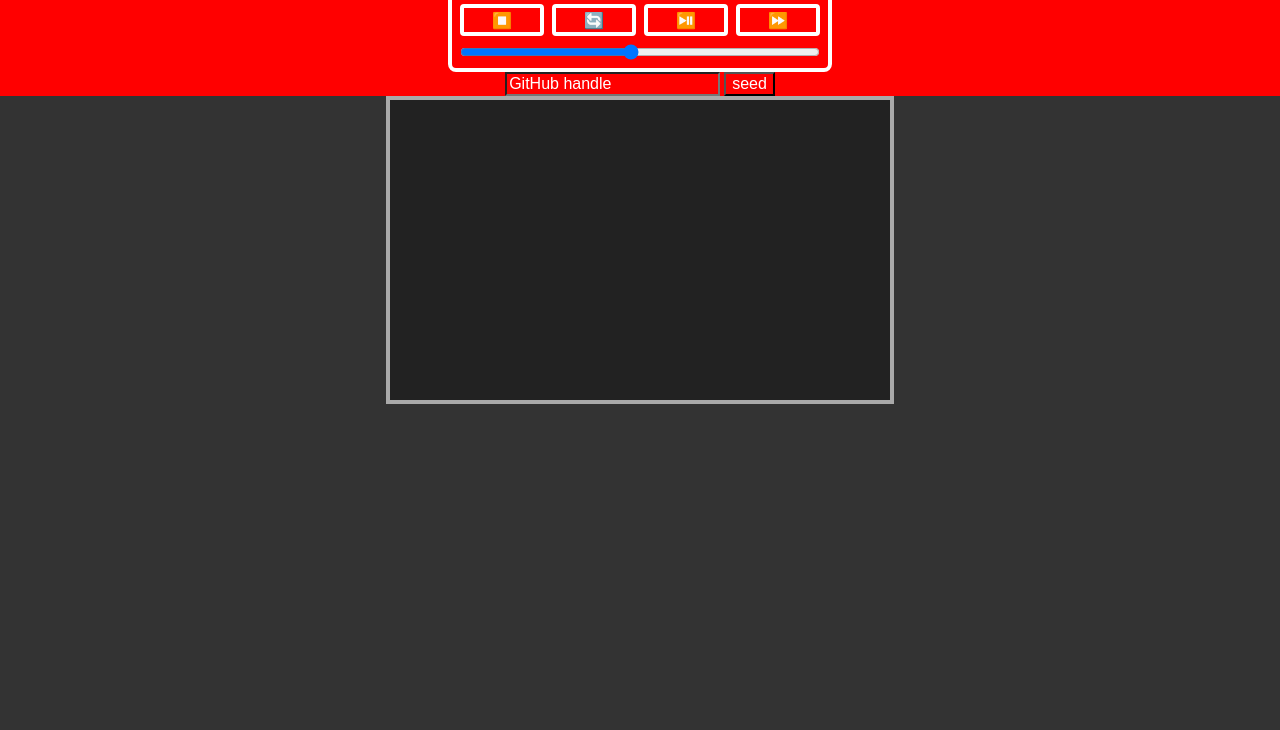
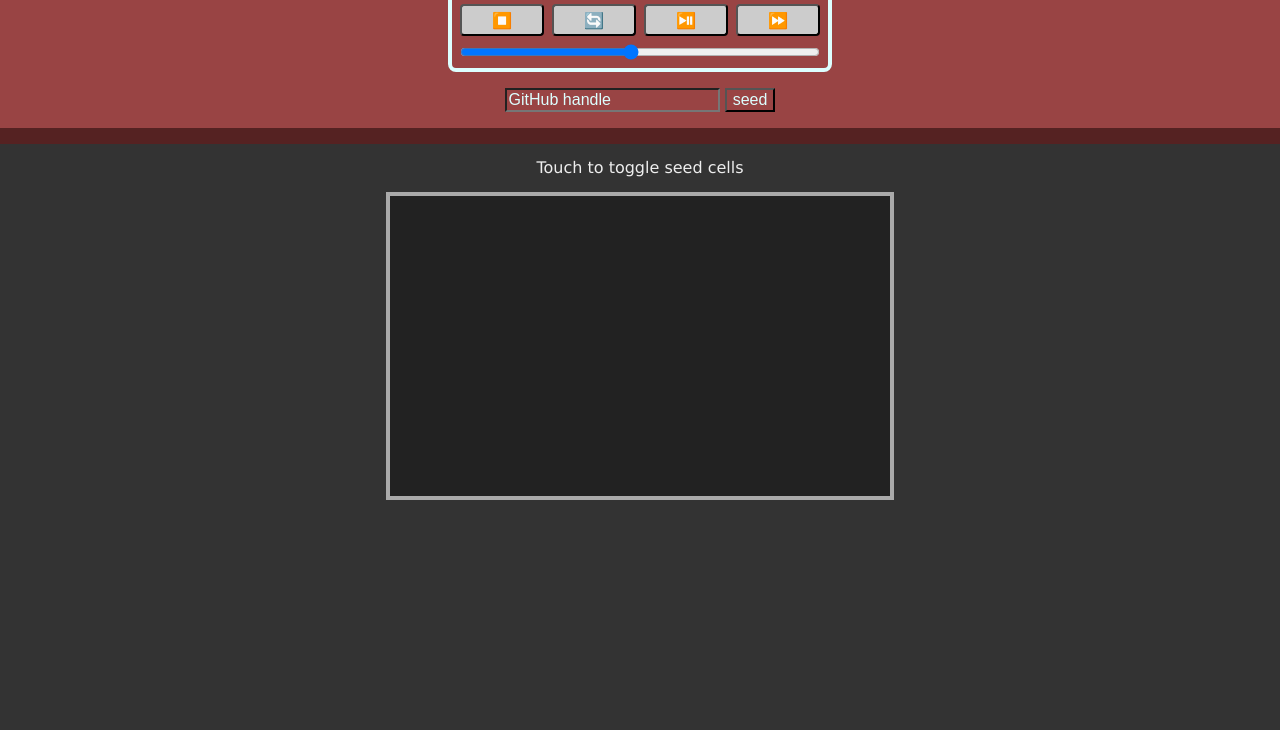
Before and after one commit to sorrelbri/game-of-life, a website built with webpack: page index.html in a window 1280 px wide. Shown: the part 70-800 px from the top of the page. Built offline with nearby package versions, Linux system fonts and the light colour scheme.

Commit message:
clean styles; minor refactors

```diff
--- a/index.html
+++ b/index.html
@@ -12,6 +12,7 @@
     <!-- insert controls for animation -->
   </aside>
   <main>
+    <p>Touch to toggle seed cells</p>
     <canvas id="game-field" width="500" height="300"></canvas>
   </main>
 </body>
--- a/src/components/Controls.js
+++ b/src/components/Controls.js
@@ -34,7 +34,6 @@ const init = (gameField) => {
     seed(weeks) {
       if (weeks.length) {
         gameField = gameField.seed(weeks);
-        console.log(gameField);
       }
     },
     forward() {
@@ -45,9 +44,6 @@ const init = (gameField) => {
       gameField = gameField.toggleCell(x, y);
     },
     updateRate(rate) {
-      console.log("updating rate");
-      console.log(rate);
-      console.log(this.interval);
       controls.rate = rate;
       if (this.interval) {
         clearInterval(this.interval);
--- a/src/components/GameFieldTable.js
+++ b/src/components/GameFieldTable.js
@@ -15,10 +15,7 @@ const parseSeed = (seed) => {
 };
 
 const fieldView = (seed) => {
-  // console.log(seed);
   seed = parseSeed(seed);
-  // // generateTable(true);
-  // console.log(seed);
   const field = fieldStream(seed);
   const view = {
     draw(x, y) {
@@ -43,7 +40,6 @@ const fieldView = (seed) => {
       return newField;
     },
     seed(seed) {
-      console.log(seed);
       return fieldView(seed);
     },
     advance() {
@@ -54,7 +50,6 @@ const fieldView = (seed) => {
       const { scale, offset } = this.dimension;
       x = Math.floor((x - offset) / scale);
       y = Math.floor((y - offset) / scale);
-      console.log(x, y);
       const fieldMap = Object.entries(this.field.map)
         .map(([key, cell]) => [key, cell.living])
         .reduce((map, [key, living]) => {
--- a/src/styles/controls.css
+++ b/src/styles/controls.css
@@ -1,15 +1,16 @@
 aside {
-  background: red;
+  background: #944;
   justify-content: space-evenly;
   display: flex;
   flex-flow: column nowrap;
   position: float;
   top: 0;
+  border-bottom: solid 1em #522;
 }
 
 aside * {
-  background: red;
-  color: white;
+  background: inherit;
+  color: #dff;
 }
 
 h1 {
@@ -22,7 +23,7 @@ div.playControls {
   min-width: 30vw;
   display: grid;
   border-radius: 1vh;
-  border: solid white .5vh;
+  border: solid .5vh;
   grid-template-rows: 2fr 1fr;
   grid-template-columns: 1fr 1fr 1fr 1fr;
   gap: 1vh;
@@ -32,10 +33,19 @@ div.playControls {
 
 button {
   width: 100%;
+  background: #ccc;
   border-radius: .5vh;
-  border: solid white .5vh;
+}
+
+button:disabled {
+  background: #999;
 }
 
 input[type="range"] {
   grid-area: slider;
 }
+
+form {
+  margin: 0.5em;
+  padding: 0.5em
+}
--- a/src/styles/gameField.css
+++ b/src/styles/gameField.css
@@ -3,4 +3,5 @@ canvas {
   color: white;
   border: 0.5vmin solid #aaa;
   fill: white;
+  margin: 0 3em 3em 3em;
 }
--- a/src/styles/reset.css
+++ b/src/styles/reset.css
@@ -162,10 +162,6 @@ figure {
 /**
  * Correct margin displayed oddly in IE 6/7.
  */
-
-form {
-    margin: 0;
-}
 
 /**
  * Define consistent border, margin, and padding.
--- a/src/styles/style.css
+++ b/src/styles/style.css
@@ -4,6 +4,7 @@
 }
 
 body {
+  font-family: Verdana, Geneva, Tahoma, sans-serif;
   display: flex;
   flex-flow: column nowrap;
   align-items: center;
@@ -11,13 +12,16 @@ body {
 
 main, aside {
   display: flex;
-  flex-flow: row nowrap;
+  flex-flow: column nowrap;
   align-items: center;
   justify-content: center;
   height: 100%;
   width: 100%;
 }
 main {
-
   overflow: scroll;
 }
+
+main p {
+  padding: 1em;
+}
```
Also changed, not shown: src/index.js (+0 -21 lines).
